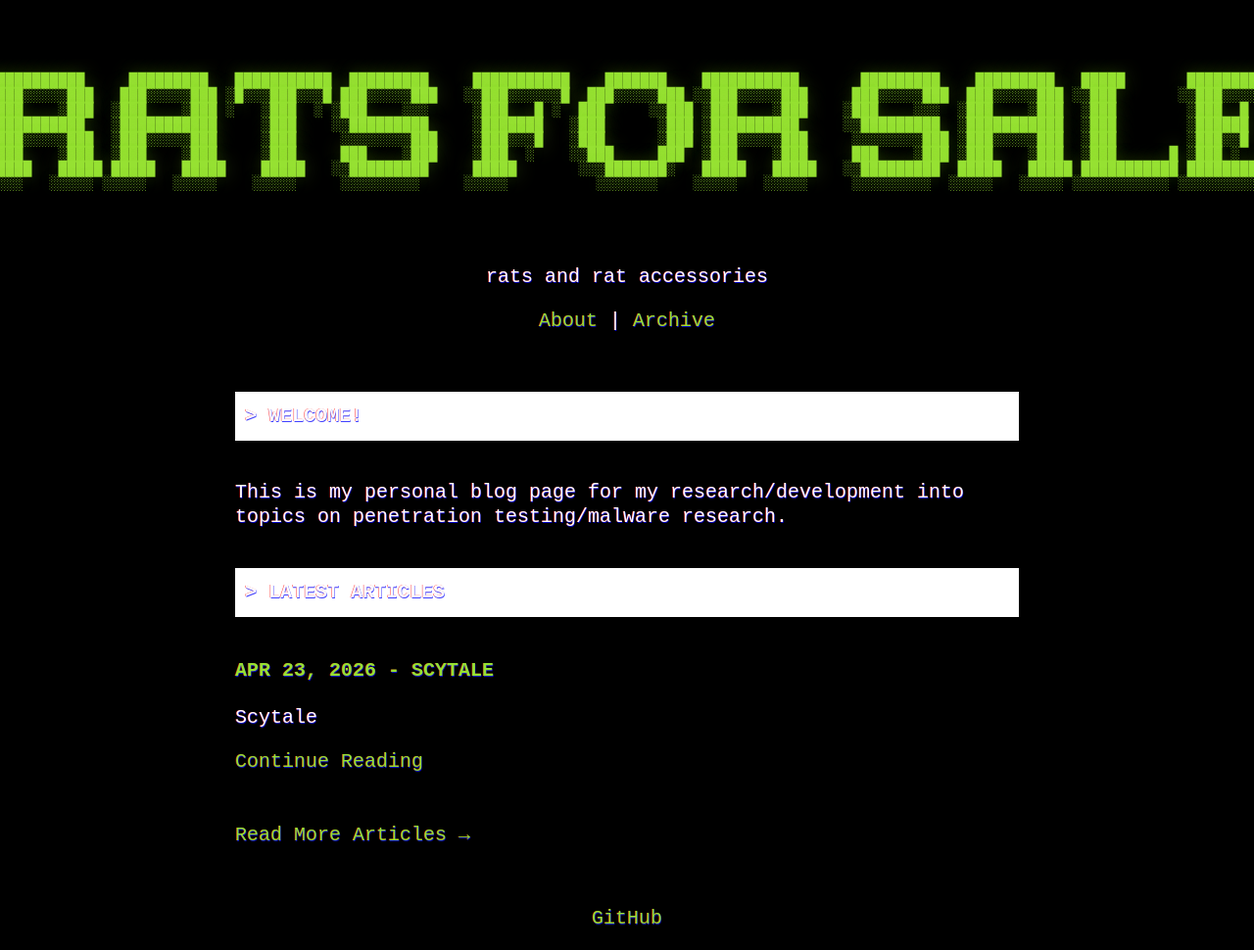
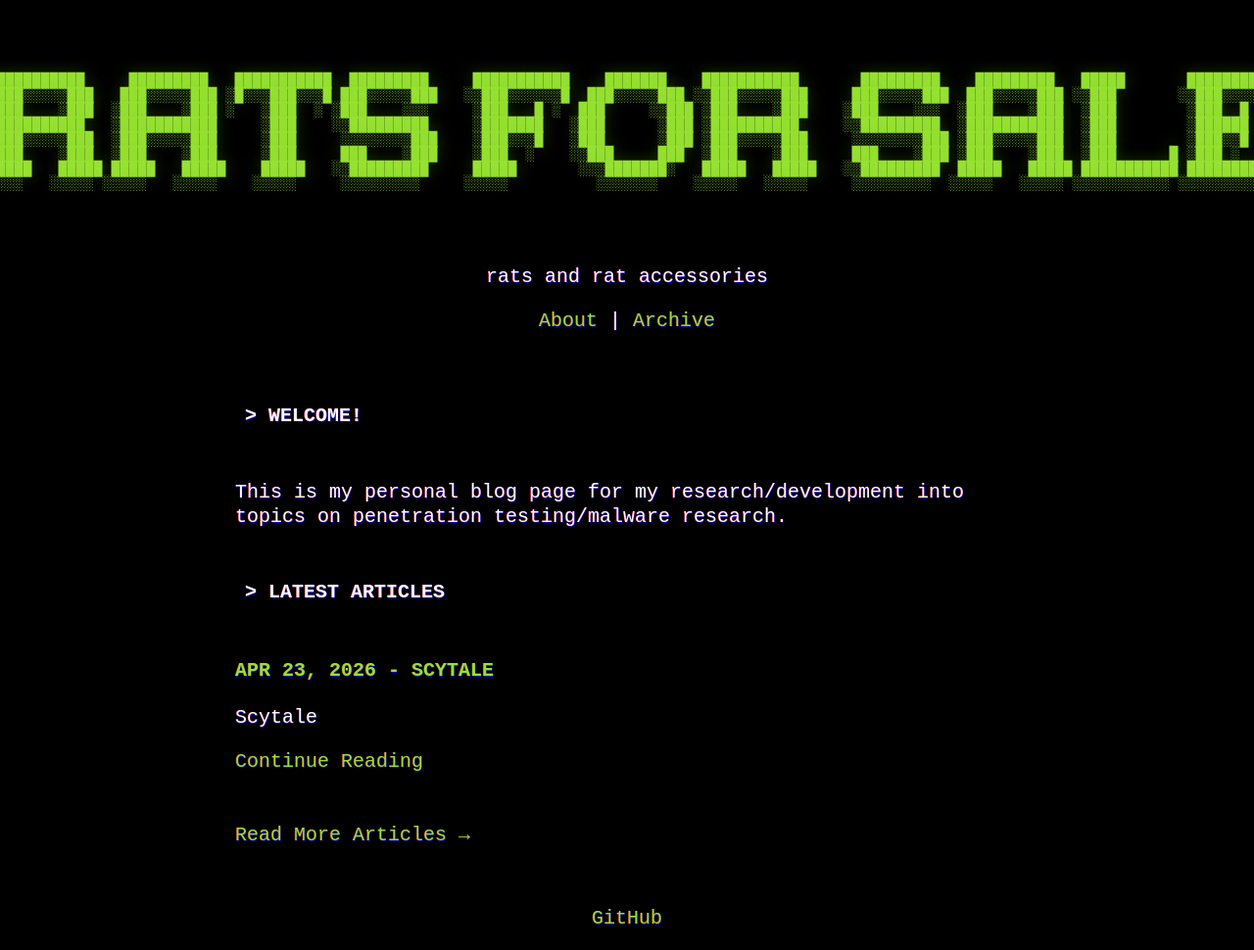
Before and after one commit to absolute-rat/absolute-rat.github.io, a Jekyll site: the page built from index.html, in a window 1280 px wide. Shown: the whole page at 98% size. Built offline with Jekyll 4.4.1, drawn with Linux system fonts in a browser that asks for light colours.

Commit message:
Update main.scss

```diff
--- a/_sass/main.scss
+++ b/_sass/main.scss
@@ -4,7 +4,7 @@
 
 :root {
   --background-color: rgb(0, 0, 0);
-  --foreground-color: rgb(255, 255, 255);
+  --foreground-color: rgb(0, 0, 0);
   --foreground-color-transparent: rgba(0, 100, 125, 0.50);
   --text-color: rgb(255, 255, 255);
   --link-color: rgb(150, 225, 50);
```
